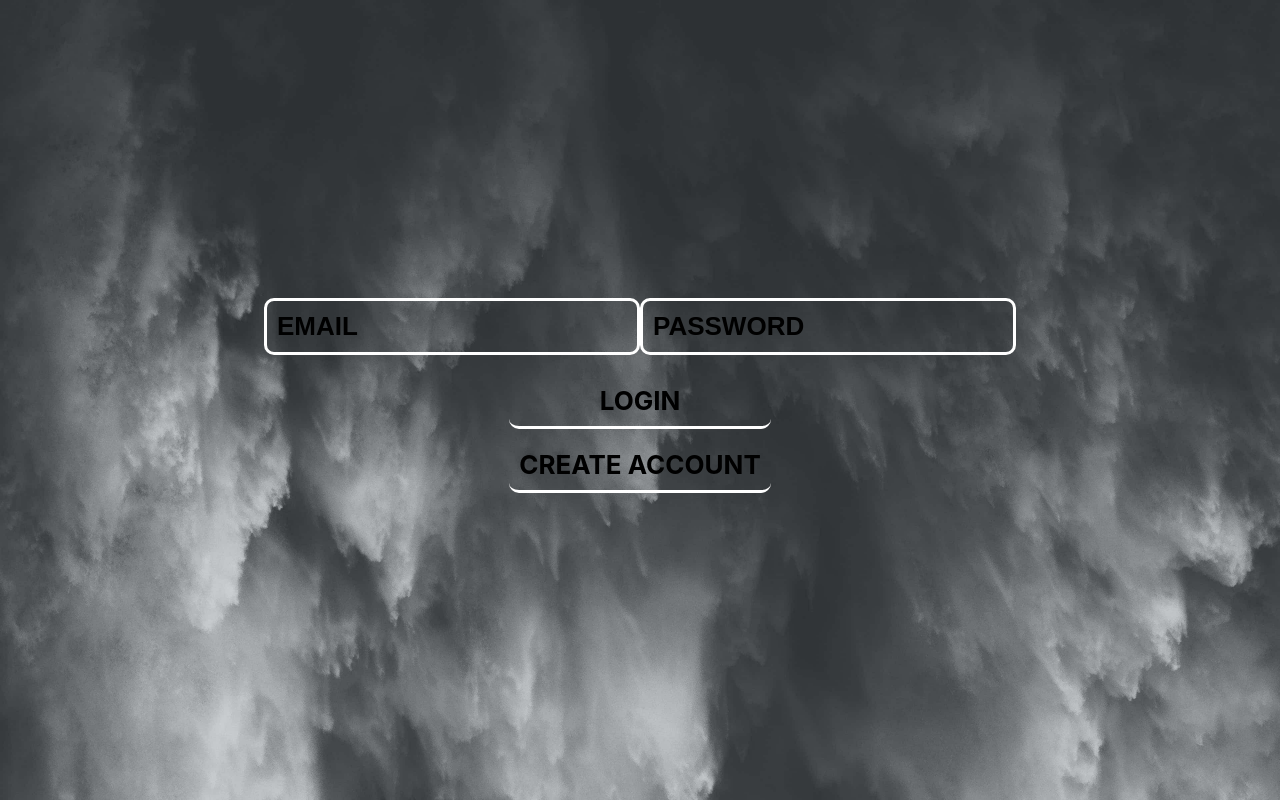
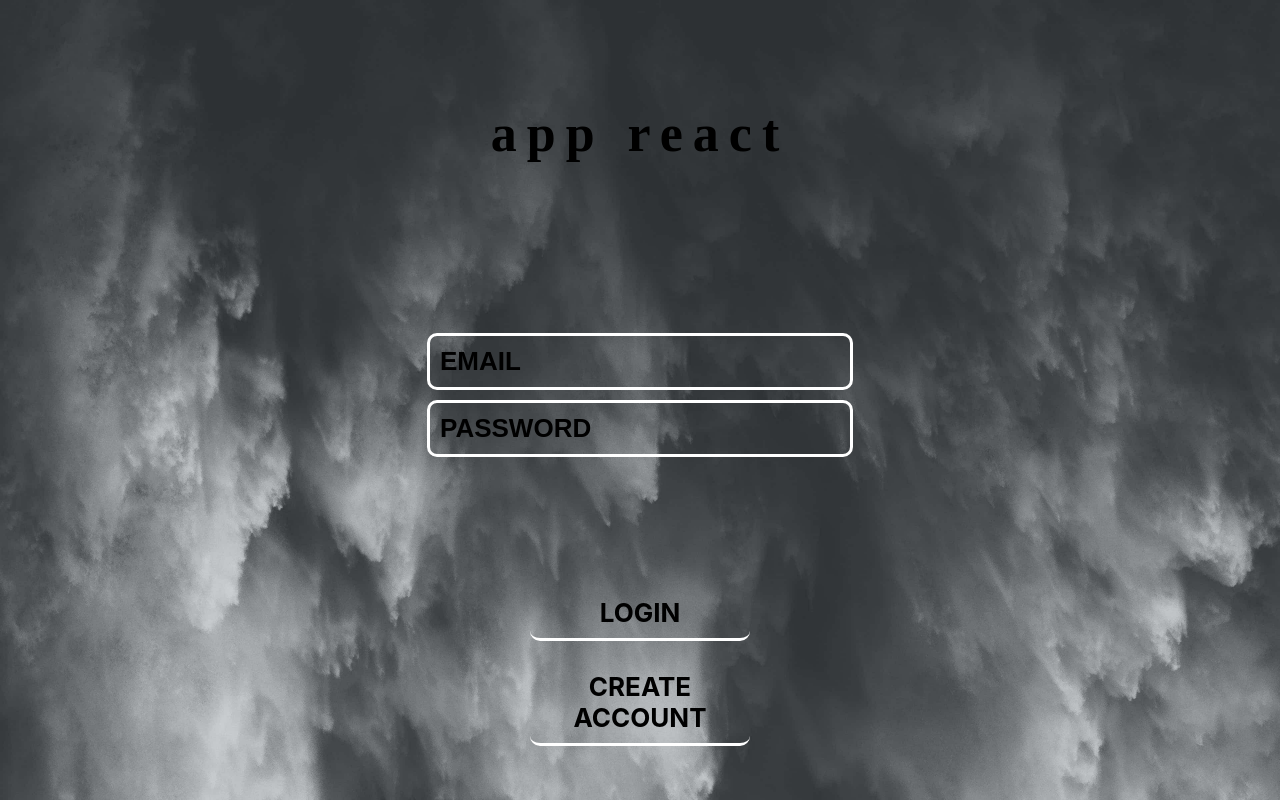
Before and after one commit to IamDavidev/PokeApiApp, a React (Vite) app: page /login in a window 1280 px wide. Built offline with nearby package versions, Linux system fonts and the light colour scheme.

Commit message:
login full responsive

```diff
--- a/index.html
+++ b/index.html
@@ -4,7 +4,7 @@
     <meta charset="UTF-8" />
     <link rel="icon" type="image/svg+xml" href="/src/favicon.svg" />
     <meta name="viewport" content="width=device-width, initial-scale=1.0" />
-    <title>Vite App</title>
+    <title>app react</title>
   </head>
   <body>
     <div id="root"></div>
--- a/src/App.css
+++ b/src/App.css
@@ -16,7 +16,6 @@ a {
 .singup_page,
 .login_page {
   background-image: url("/assets/LoginScreen.jpg");
-  /* background-color: #f10000; */
   background-size: cover;
   height: 100vh;
   width: 100%;
@@ -71,7 +70,7 @@ a {
   background: transparent;
   margin-bottom: 10px;
   border-radius: 10px;
-  border:3px solid rgb(255, 255, 255);
+  border: 3px solid rgb(255, 255, 255);
   padding: 10px;
   font-weight: bold;
   font-size: calc(10px + 2vmin);
@@ -85,6 +84,7 @@ a {
 .input_signup::placeholder {
   color: rgb(0, 0, 0);
 }
+
 /*
 .btn_login {
   background: fixed;
@@ -97,7 +97,7 @@ a {
   color: rgb(0, 0, 0);
 } */
 
-.btn_login{
+.btn_login {
   display: block;
   background: fixed;
   margin-top: 10px;
@@ -150,3 +150,103 @@ li {
     background-color: rgb(2, 54, 83);
     color: rgb(231, 231, 231);
   } */
+
+/* DESKTOP */
+
+
+@media screen and (min-width: 700px) and (max-width: 1900px) {
+
+  .login_screen,
+  .singup_page,
+  .login_page {
+    display: grid;
+    grid-template-columns: 1fr 1fr;
+    grid-template-rows: 1fr 1fr 1fr;
+    justify-content: center;
+    align-items: center;
+    margin: 0;
+    padding: 0;
+  }
+
+  .login_title {
+    margin-bottom: 0;
+    margin-top: 0;
+    letter-spacing: 10px;
+    font-family: cursive;
+    grid-column-start: 1;
+    /* grid-column-end: 2; */
+    grid-row-start: 2;
+  }
+
+  .render_login_container {
+    margin-bottom: 0;
+    margin-top: 0;
+    grid-column-start: 2;
+    grid-row-start: 2;
+    /* justify-content: center; */
+    align-items: center;
+  }
+
+  .footer_login {
+    grid-column-start: 1;
+    grid-column-end: 2;
+    grid-row-start: 3;
+    color: rgb(0, 0, 0);
+    margin-top: auto;
+  }
+
+  .btn_login {
+    width: 200px;
+    display: block;
+  }
+
+  .signup_page_container {
+    grid-column-start: 2;
+    grid-row-start: 2;
+    grid-row-end: 3;
+    display: flex;
+    justify-content: center;
+    align-items: center;
+    flex-direction: column;
+  }
+
+  .input_signup {
+    width: 400px;
+    display: block;
+  }
+  .account_created {
+    grid-column-start: 2;
+    grid-row-start: 3;
+    display: flex;
+    justify-content: center;
+    align-items: center;
+    flex-direction: column;
+  }
+  .login_container{
+    grid-column-start: 1;
+    grid-column-end: 3;
+    grid-row-start: 2;
+    display: flex;
+    justify-content: center;
+    align-items: center;
+    flex-direction: column;
+  }
+  .login_create{
+    grid-column-start: 1;
+    grid-column-end: 3;
+    grid-row-start: 3;
+    display: flex;
+    justify-content: center;
+    align-items: center;
+    flex-direction: column;
+  }
+  .loger_title{
+    grid-column-start: 1;
+    grid-column-end: 3;
+    grid-row-start: 1;
+    display: flex;
+    justify-content: center;
+    align-items: center;
+    flex-direction: column;
+  }
+}
--- a/src/components/LoginTitle.jsx
+++ b/src/components/LoginTitle.jsx
@@ -1,7 +1,7 @@
-const LoginTitle = () => {
+const LoginTitle = ({title}) => {
   return (
     <div className="login_title">
-      <h1>LOGIN</h1>
+      <h1>{title}</h1>
     </div>
   );
 };
--- a/src/pages/Login.jsx
+++ b/src/pages/Login.jsx
@@ -1,8 +1,12 @@
 import InputLogin from '../components/InputLogin';
 import { Link } from 'react-router-dom';
+import LoginTitle from '../components/LoginTitle';
 const Login = () => {
   return (
     <div className="login_page">
+      <div className="loger_title">
+      <LoginTitle title="app react"/>
+      </div>
       <div className="login_container">
         <InputLogin type="email" pholder="EMAIL" />
         <InputLogin type="password" pholder="PASSWORD" />
--- a/src/pages/LoginScreen.jsx
+++ b/src/pages/LoginScreen.jsx
@@ -4,7 +4,7 @@ import LoginTitle from '../components/LoginTitle';
 const LoginScreen = () => {
   return (
     <div className="login_screen">
-      <LoginTitle />
+      <LoginTitle title='Login'  />
       <div className="render_login_container">
         <Link className="btn_login" to="/singup">
           Sing up
@@ -13,12 +13,12 @@ const LoginScreen = () => {
           Login
         </Link>
       </div>
-      <footer>
+      <div className='footer_login'>
         <p>
           © 2020 Copyright:{' '}
-          <a href="https://github.com/L-David-T">David Lezama</a>
+          <a href="https://github.com/L-David-T" target='_blanck'>David Lezama</a>
         </p>
-      </footer>
+      </div>
     </div>
   );
 };
--- a/src/pages/SingUp.jsx
+++ b/src/pages/SingUp.jsx
@@ -5,15 +5,15 @@ import InputLogin from '../components/InputLogin';
 const SignUp = () => {
   return (
     <div className="singup_page">
-      <LoginTitle />
-      <div className="singup_page_container">
+      <LoginTitle title='sing up'/>
+      <div className="signup_page_container">
         <form>
           <InputLogin type="text" pholder="NAME" />
           <InputLogin type="email" pholder="EMAIL" />
           <InputLogin type="password" pholder="PASSWORD" />
         </form>
       </div>
-      <div>
+      <div className='account_created'>
         <Link to="/" className="btn_login">
           create account
         </Link>
```
